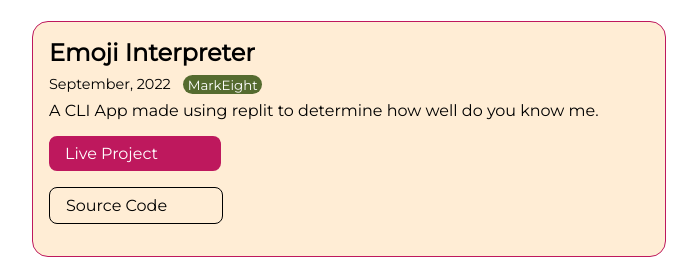
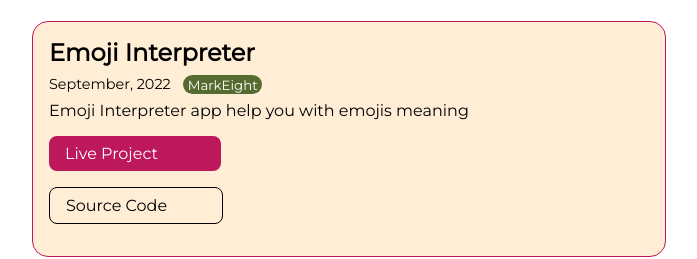
Before and after one commit to prathamesh4512/markThree, a plain HTML site: page project.html in a window 1280 px wide. Shown: the part 1891-2150 px from the top of the page, without its empty margins (291-988 px from the left). Drawn offline with Linux system fonts and the light colour scheme.

```diff
--- a/project.html
+++ b/project.html
@@ -159,7 +159,7 @@
         <h2>Emoji Interpreter</h2>
         <small class="date">September, 2022</small>
         <small class="mark">MarkEight</small>
-        <p>A CLI App made using replit to determine how well do you know me.</p>
+        <p>Emoji Interpreter app help you with emojis meaning</p>
         <a
           href="https://jjh69b.csb.app/"
           target="_blank"
```
